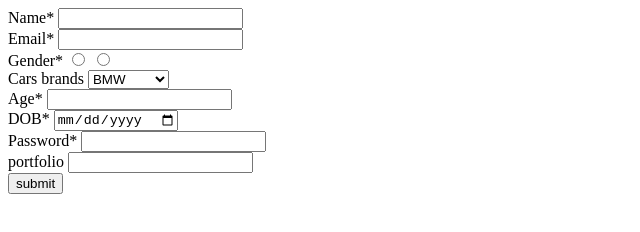
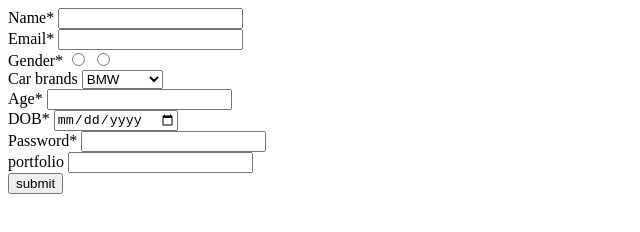
Before and after one commit to acciojob/signup-form-car-Heavenpatel5114, a website: page main.html in a window 1280 px wide. Shown: the full height of the page, 0-640 px from the left. Drawn offline with Linux system fonts and the light colour scheme.

Commit message:
created a submission

```diff
--- a/main.html
+++ b/main.html
@@ -21,7 +21,7 @@
 		<input type="radio" name="gender" required>
 		</div>
 		<div>
-			<label for="Cars">Cars brands</label>
+			<label for="Cars">Car brands</label>
 			<select id="Cars">
 				<option>BMW</option>
 				<option>Audi</option>
```
